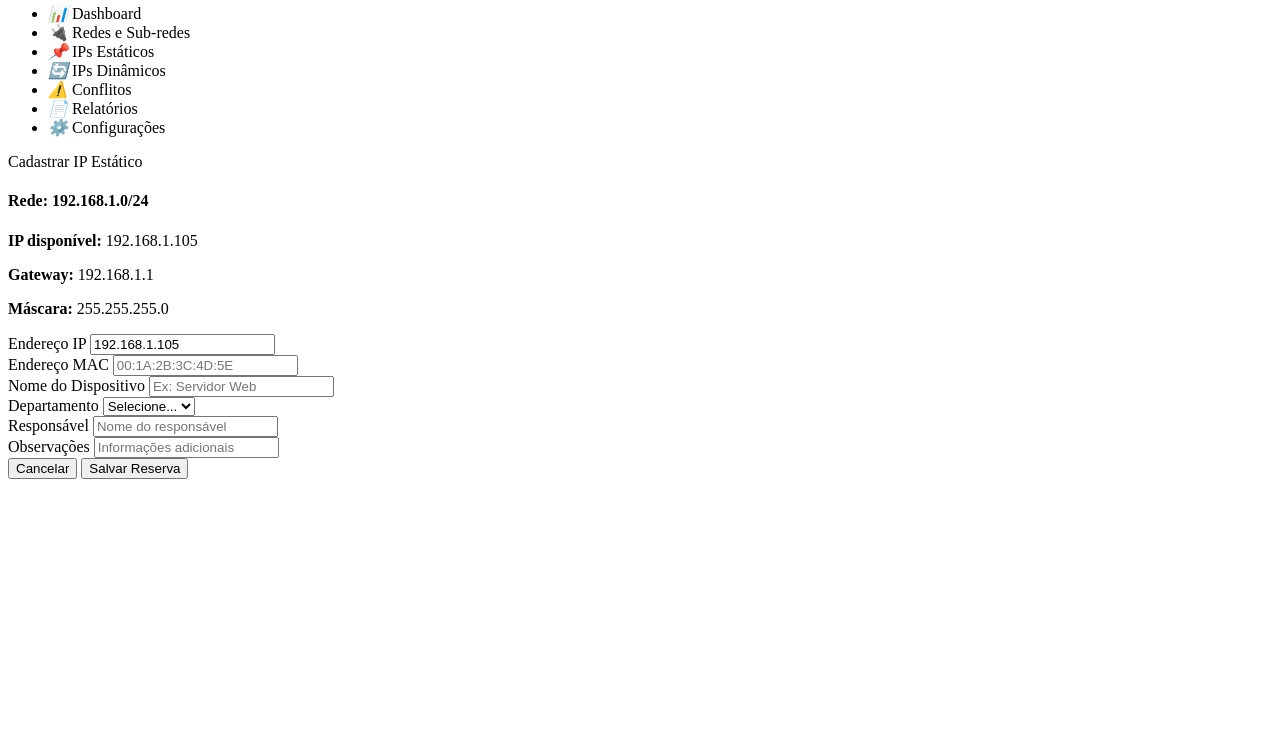
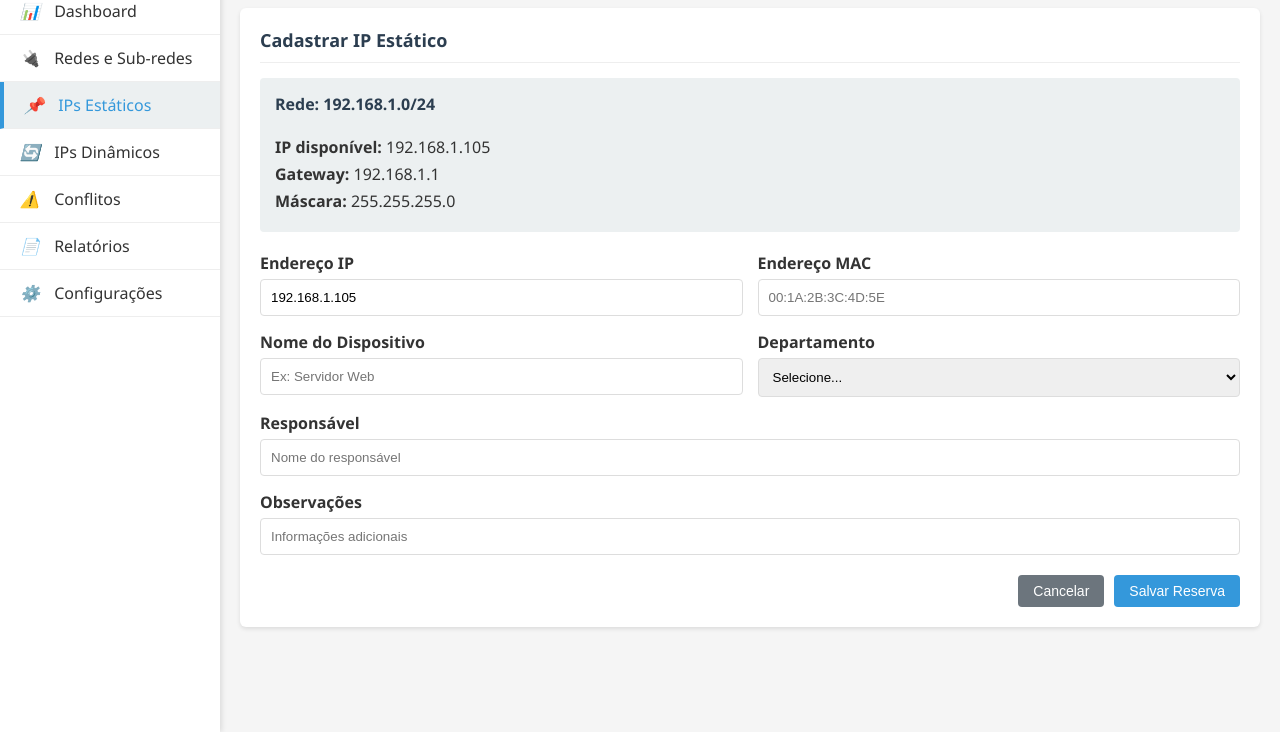
Before and after one commit to jantonytony2023/netipmanager, a plain HTML site: page front/html/ip_estatico.html in a window 1280 px wide. Shown: the part 72-804 px from the top of the page. Drawn offline with Linux system fonts and the light colour scheme; files that its build step writes are made by us from their sources; the site is published under a folder, as on GitHub Pages, so addresses that start at the root find nothing.

Commit message:
usando online

```diff
--- a/front/html/dashboard.html
+++ b/front/html/dashboard.html
@@ -4,7 +4,7 @@
     <meta charset="UTF-8">
     <meta name="viewport" content="width=device-width, initial-scale=1.0">
     <title>Dashboard - Gerenciador de IPs</title>
-    <link rel="stylesheet" href="/projeto/netipmanager/front/styles/dashboard.css">
+    <link rel="stylesheet" href="../styles/dashboard.css">
 </head>
 <body>
     <div class="header">
--- a/front/html/ip_estatico.html
+++ b/front/html/ip_estatico.html
@@ -4,7 +4,7 @@
     <meta charset="UTF-8">
     <meta name="viewport" content="width=device-width, initial-scale=1.0">
     <title>Cadastro IP Estático - Gerenciador de IPs</title>
-    <link rel="stylesheet" href="/projeto/netipmanager/front/styles/ip_estatico.css">
+    <link rel="stylesheet" href="../front/styles/ip_estatico.css">
 </head>
 <body>
     <div class="header">
```
Also changed, not shown: front/html/index.html (+2 -2 lines).
